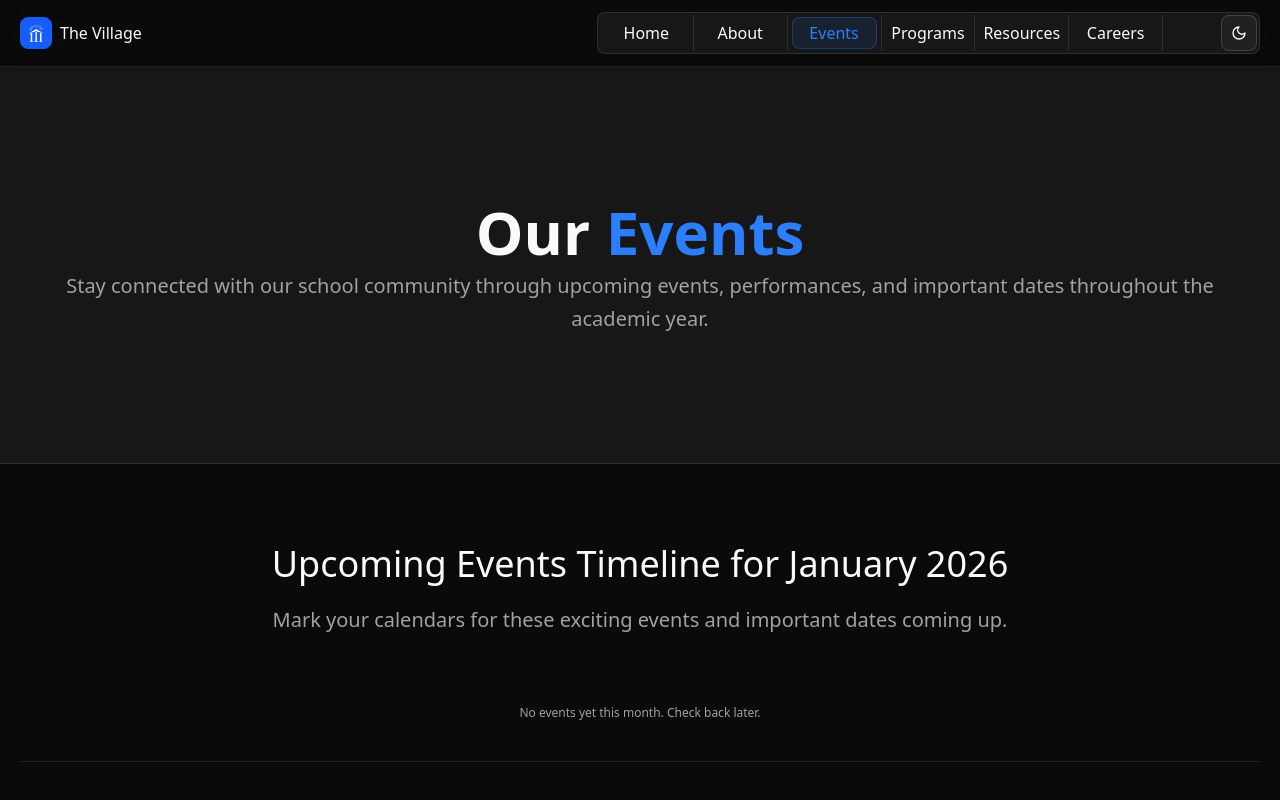
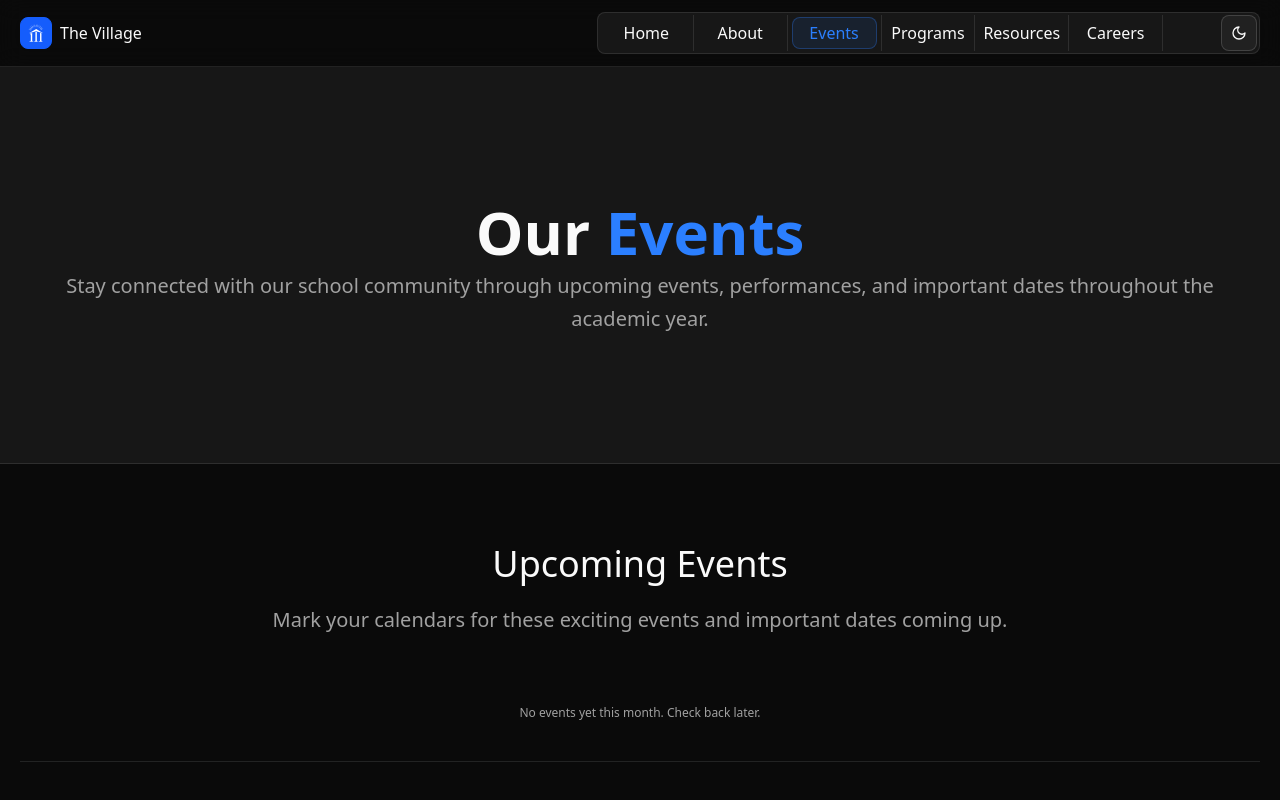
Before and after one commit to hwoodall30/The-Village, a SvelteKit app: page /events in a window 1280 px wide. Shown: the top 800 px of the page. Built offline with nearby package versions, Linux system fonts and the light colour scheme; some icons are missing.

Commit message:
Remove month and year from events title

```diff
--- a/src/routes/(main-layout)/events/+page.svelte
+++ b/src/routes/(main-layout)/events/+page.svelte
@@ -70,10 +70,7 @@
 
 	<div class="px-5 py-20">
 		<div class="mx-auto max-w-7xl">
-			<h3 class="text-center text-3xl lg:text-4xl">
-				Upcoming Events Timeline for {month}
-				{year}
-			</h3>
+			<h3 class="text-center text-3xl lg:text-4xl">Upcoming Events</h3>
 			<PageHeaderDescription class="mt-5 text-center">
 				Mark your calendars for these exciting events and important dates coming up.
 			</PageHeaderDescription>
```
